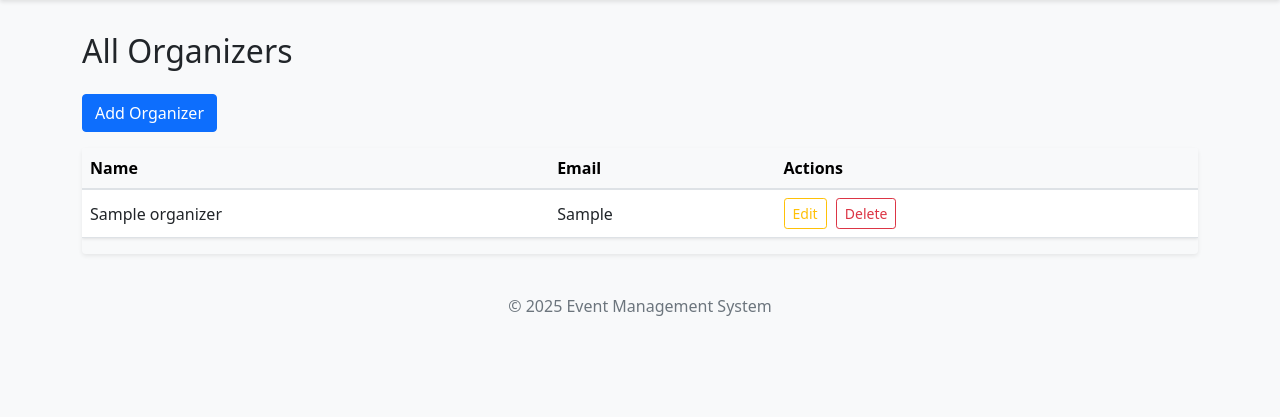
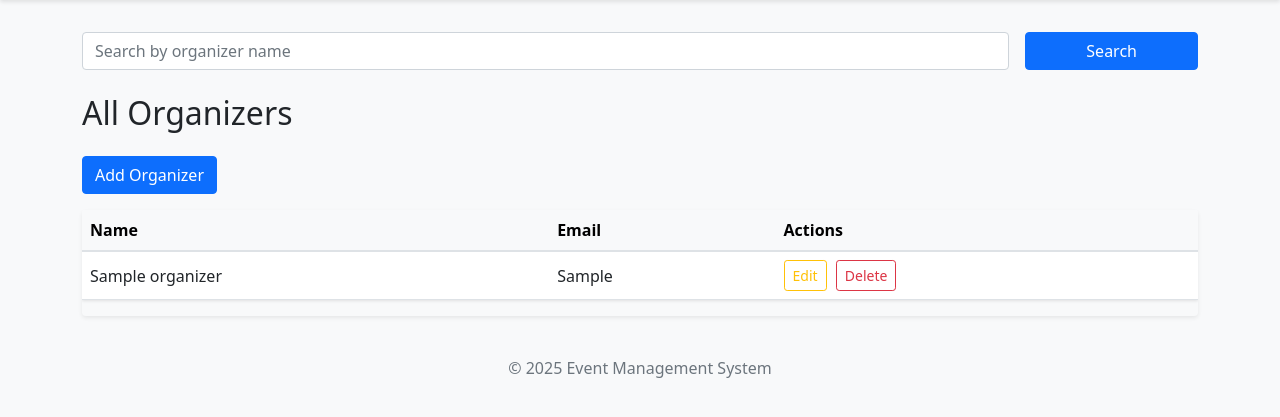
Before and after one commit to RevillaRithika/Event_Management_Sys, a Flask app: page /organizers in a window 1280 px wide. Shown: the part 72-489 px from the top of the page. Run offline with Flask 2, Linux system fonts and the light colour scheme; tables that the repository leaves empty hold one stand-in row (values such as "Sample post").

Commit message:
Add search functionality for organizers by name

```diff
--- a/app.py
+++ b/app.py
@@ -188,6 +188,13 @@ def organizers():
     organizers = Organizer.query.all()
     return render_template('organizers.html', organizers=organizers)
 
+@app.route('/organizers/search')
+def search_organizers():
+    query_text = request.args.get('query')
+    organizers = Organizer.query.filter(Organizer.name.ilike(f"%{query_text}%")).all()
+    return render_template('organizers.html', organizers=organizers)
+
+
 @app.route('/organizers/add', methods=['GET', 'POST'])
 def add_organizer():
     # Create a new organizer
--- a/templates/organizers.html
+++ b/templates/organizers.html
@@ -1,6 +1,15 @@
 {% extends "base.html" %}
 
 {% block content %}
+<form method="GET" action="{{ url_for('search_organizers') }}" class="row g-3 mb-4">
+    <div class="col-md-10">
+        <input type="text" class="form-control" name="query" placeholder="Search by organizer name">
+    </div>
+    <div class="col-md-2">
+        <button type="submit" class="btn btn-primary w-100">Search</button>
+    </div>
+</form>
+
 <h2 class="mb-4">All Organizers</h2>
 <a href="{{ url_for('add_organizer') }}" class="btn btn-primary mb-3">Add Organizer</a>
 
```
